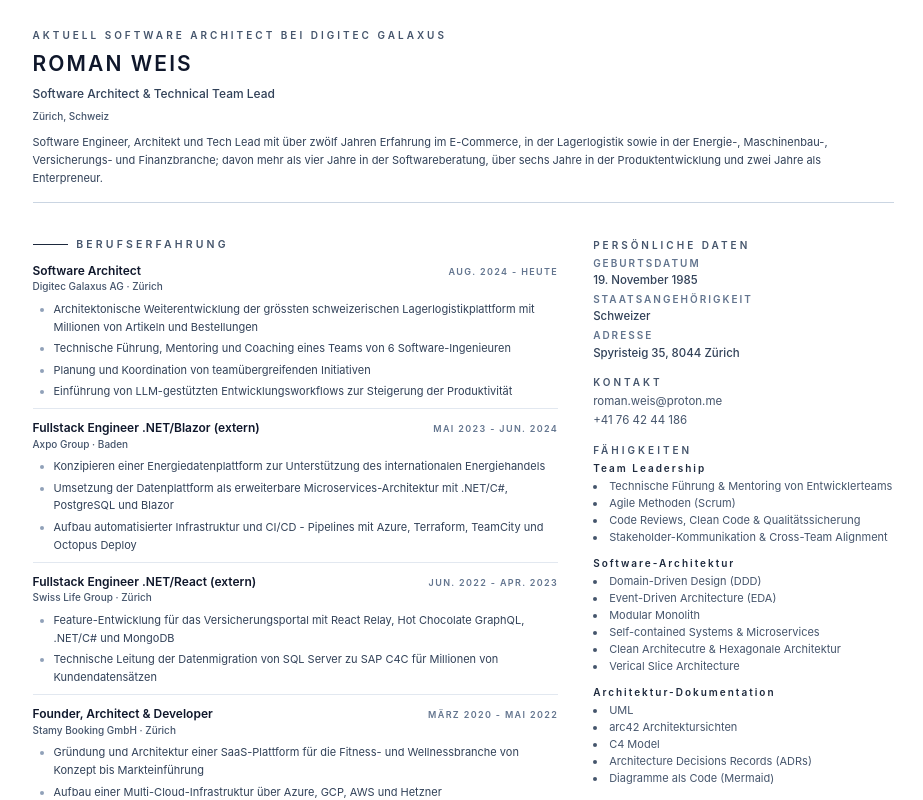
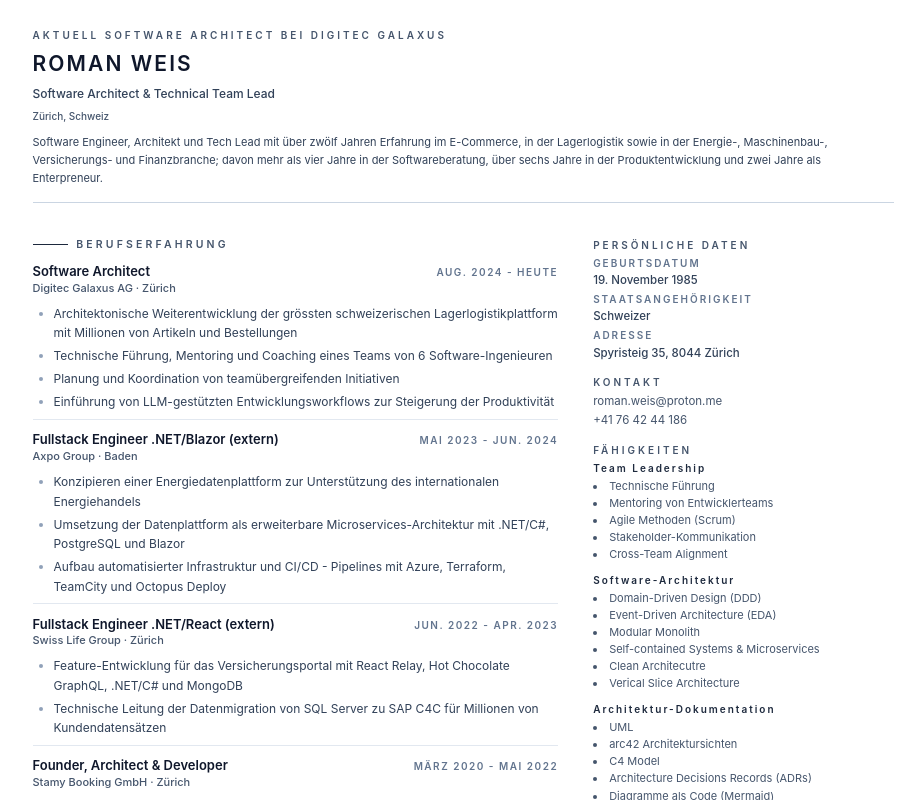
Before and after one commit to romanweis/cvman, a React (Vite) app: page / in a window 1280 px wide. Shown: the top 800 px of the page, without its empty margins (177-1100 px from the left). Built offline with nearby package versions, Linux system fonts and the light colour scheme.

Commit message:
save Tuesday, 28 October 2025 00:09:18

```diff
--- a/src/components/TimelineList.tsx
+++ b/src/components/TimelineList.tsx
@@ -14,21 +14,21 @@ export function TimelineList({ items }: TimelineListProps) {
           className="border-b border-slate-200 pb-2 last:border-b-0"
           style={getBreakStyle(item.allowPageBreak)}
         >
-          <div className="flex flex-wrap items-baseline justify-between gap-2 text-[11px]">
+          <div className="flex flex-wrap items-baseline justify-between gap-2 text-[12px]">
             <div>
-              <h3 className="text-[12px] font-semibold text-slate-900">
+              <h3 className="text-[13px] font-semibold text-slate-900">
                 {item.role}
               </h3>
-              <p className="text-[10px] font-medium text-slate-600">
+              <p className="text-[11px] font-medium text-slate-600">
                 {item.company}
                 {item.location ? ` · ${item.location}` : ""}
               </p>
             </div>
-            <span className="text-[9px] font-semibold uppercase tracking-[0.15em] text-slate-500">
+            <span className="text-[10px] font-semibold uppercase tracking-[0.15em] text-slate-500">
               {item.period}
             </span>
           </div>
-          <ul className="mt-2 list-disc space-y-1 pl-6 text-[11px] text-slate-700 marker:text-slate-400">
+          <ul className="mt-2 list-disc space-y-1 pl-6 text-[12px] text-slate-700 marker:text-slate-400">
             {item.highlights.map((highlight) => (
               <li key={highlight} className="leading-relaxed">
                 {highlight}
--- a/src/data/owtDeCv.ts
+++ b/src/data/owtDeCv.ts
@@ -35,10 +35,11 @@ export const owtDeCv: CvProfile = {
     {
       name: "Team Leadership",
       items: [
-        "Technische Führung & Mentoring von Entwicklerteams",
+        "Technische Führung",
+        "Mentoring von Entwicklerteams",
         "Agile Methoden (Scrum)",
-        "Code Reviews, Clean Code & Qualitätssicherung",
-        "Stakeholder-Kommunikation & Cross-Team Alignment",
+        "Stakeholder-Kommunikation",
+        "Cross-Team Alignment",
       ],
     },
     {
@@ -48,7 +49,7 @@ export const owtDeCv: CvProfile = {
         "Event-Driven Architecture (EDA)",
         "Modular Monolith",
         "Self-contained Systems & Microservices",
-        "Clean Architecutre & Hexagonale Architektur",
+        "Clean Architecutre",
         "Verical Slice Architecture",
       ],
     },
```
Also changed, not shown: 2 other files (tests, documents, lock files or other folders).
